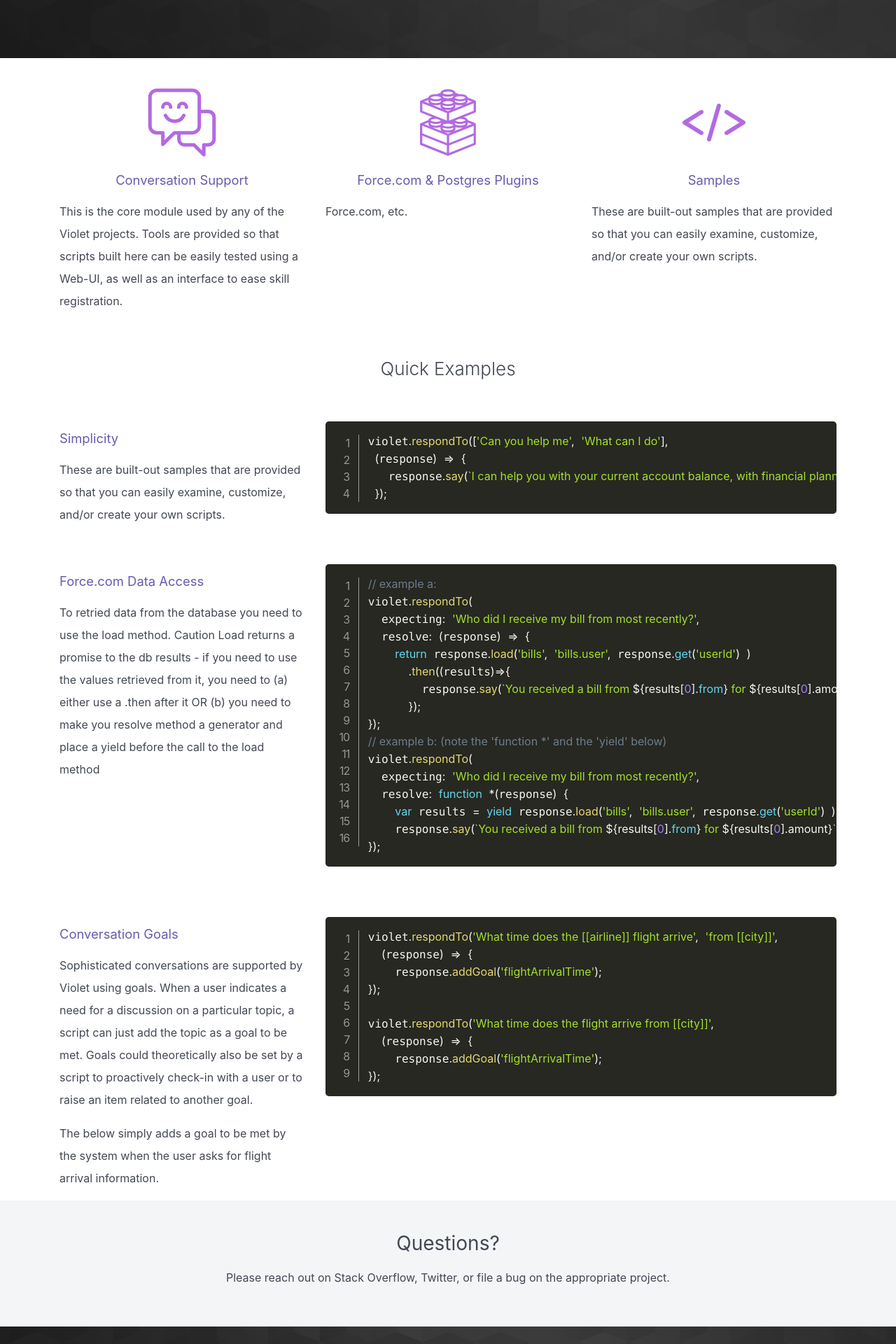
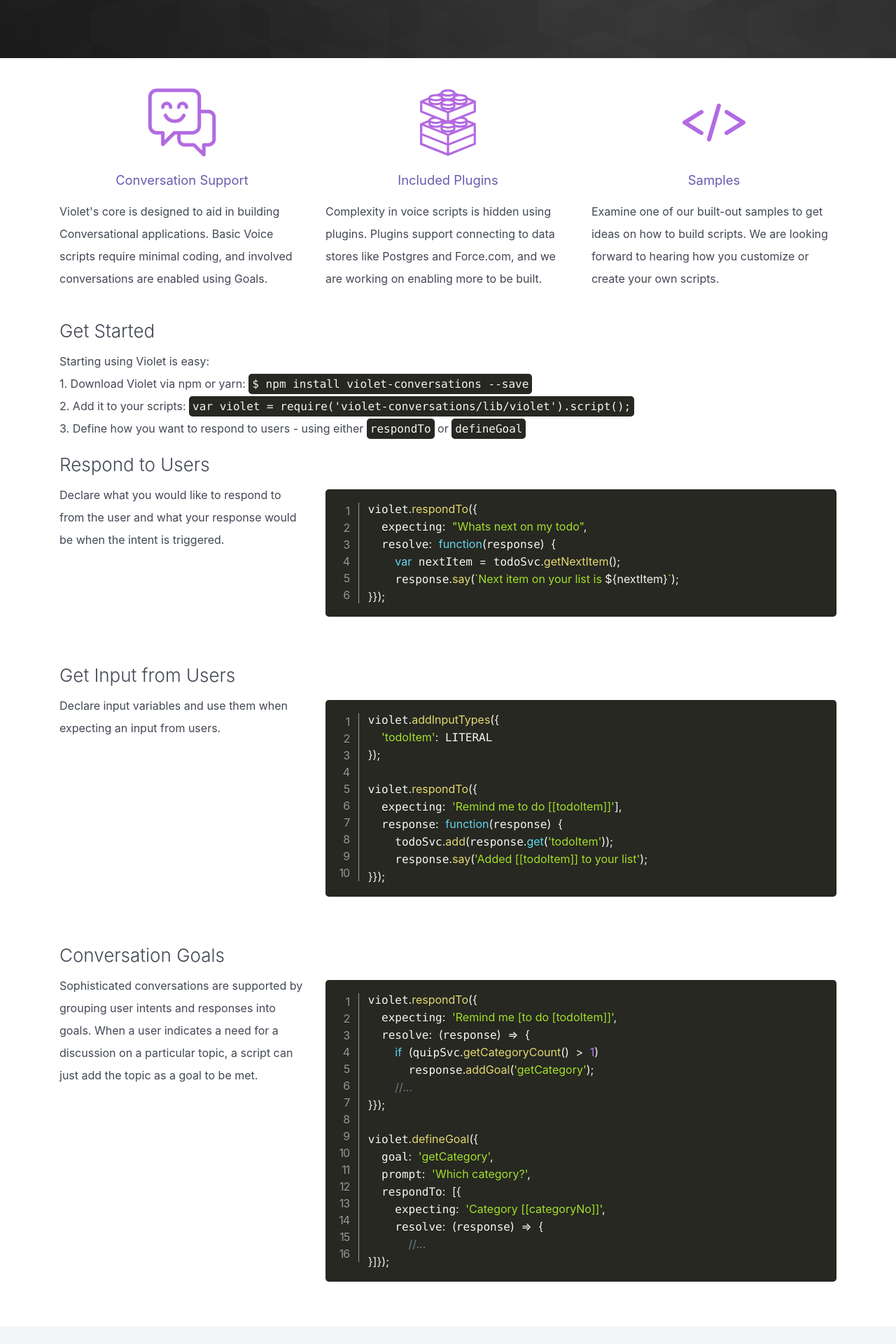
Before and after one commit to salesforce-misc/HelloViolet.ai, a Jekyll site: the page index.html, which Jekyll copies as it is, in a window 1280 px wide. Shown: the part 517-2437 px from the top of the page at 70% size. Built offline with Jekyll 4.4.1, drawn with Linux system fonts in a browser that asks for light colours; nearby versions of some CDN libraries; some web fonts are replaced.

Commit message:
updated most descriptions and examples

```diff
--- a/index.html
+++ b/index.html
@@ -19,6 +19,7 @@
     <link rel="stylesheet" href="assets/css/prism.css" />
     <style>
       .btn-primary { margin-left: 14px; margin-right: 14px; }
+      #inline-code { /*background-color:#f4f5f7; color: inherit;*/ padding: 5px; }
     </style>
   </head>
 
@@ -95,7 +96,12 @@
                   <h6 class="card-subtitle text-muted">Conversation Support</h6>
                 </div>
 
-                <p>This is the core module used by any of the Violet projects. Tools are provided so that scripts built here can be easily tested using a Web-UI, as well as an interface to ease skill registration.</p>
+                <p>
+                  Violet's core is designed to aid in building Conversational applications.
+                  Basic Voice scripts require minimal coding, and involved conversations
+                  are enabled using Goals.
+                  <!-- Tools are provided so that scripts built here can be easily tested using a Web-UI, as well as an interface to ease skill registration. -->
+                </p>
               </div>
             </div>
           </div>
@@ -104,9 +110,13 @@
               <div class="card-block">
                 <div class="text-center">
                   <img src="assets/images/plugin.svg" class="topicon"/>
-                  <h6 class="card-subtitle text-muted">Force.com &amp; Postgres Plugins</h6>
+                  <h6 class="card-subtitle text-muted">Included Plugins</h6>
                 </div>
-                <p>Force.com, etc.</p>
+                <p>
+                  Complexity in voice scripts is hidden using plugins.
+                  Plugins support connecting to data stores like Postgres and
+                  Force.com, and we are working on enabling more to be built.
+                </p>
               </div>
             </div>
           </div>
@@ -117,7 +127,10 @@
                   <img src="assets/images/code.svg" class="topicon"/>
                   <h6 class="card-subtitle text-muted">Samples</h6>
                 </div>
-                <p>These are built-out samples that are provided so that you can easily examine, customize, and/or create your own scripts.</p>
+                <p>
+                  Examine one of our built-out samples to get ideas on how to build scripts.
+                  We are looking forward to hearing how you customize or create your own scripts.
+                </p>
               </div>
             </div>
           </div>
@@ -126,29 +139,105 @@
     </section>
 
 
+    <!--
+    <section class="section-features text-xs-left" style="padding-top:2.65rem">
+      <div class="container">
+        <h6 class="text-xs-center card-subtitle text-muted">Get Started</h6>
+        <div class="row">
+          <div class="col-md-4">
+            <p>Download Violet via npm or yarn.</p>
+          </div>
+          <div class="col-md-8">
+            <pre><code class="language-bash">$ npm install violet-conversations --save</code></pre>
+          </div>
+        </div>
+      </div>
+    </section>
+
+  <section>
+    <div class="container">
+      <div class="row">
+        <div class="col-md-12 col-xl-12 text-center m-b-3">
+          Download Violet via npm or yarn: <code class="language-bash" id="inline-code">$ npm install violet-conversations --save</code>
+        </div>
+      </div>
+    </div>
+  </section>
+-->
+
+  <section>
+    <div class="container">
+      <div class="row">
+        <div class="col-xs-12">
+          <h2>Get Started</h2>
+        </div>
+      </div>
+      <div class="row">
+        <div class="col-md-12 col-xl-12 m-b-3">
+          Starting using Violet is easy:<br>
+          1. Download Violet via npm or yarn: <code class="language-xxx" id="inline-code">$ npm install violet-conversations --save</code><br>
+          2. Add it to your scripts: <code class="language-xxx" id="inline-code">var violet = require('violet-conversations/lib/violet').script();</code><br>
+          3. Define how you want to respond to users - using either <code class="language-xxx" id="inline-code">respondTo</code> or <code class="language-xxx" id="inline-code">defineGoal</code>
+        </div>
+      </div>
+    </div>
+  </section>
+
     <section class="text-xs-left">
       <div class="container">
         <div class="row">
-          <div class="col-xs-12 text-center">
-                      <h2 class="m-b-3-2">Quick Examples</h2>
+          <div class="col-xs-12">
+            <h2>Respond to Users</h2>
           </div>
         </div>
         <div class="row">
           <div class="col-md-4">
-            <h6 class="card-subtitle text-muted">Simplicity</h6>
-            <p>These are built-out samples that are provided so that you can easily examine, customize, and/or create your own scripts.</p>
+            <p>
+              Declare what you would like to respond to from the user and what your response would be when the intent is triggered.
+            </p>
           </div>
           <div class="col-md-8">
-            <pre class="line-numbers" style="white-space: pre-wrap"><code class="language-javascript">violet.respondTo(['Can you help me', 'What can I do'],
- (response) => {
-   response.say(`I can help you with your current account balance, with financial planning, budgeting, investing, or taking out a loan`);
- });</code></pre>
+            <pre class="line-numbers" style="white-space: pre-wrap"><code class="language-javascript">violet.respondTo({
+  expecting: "Whats next on my todo",
+  resolve: function(response) {
+    var nextItem = todoSvc.getNextItem();
+    response.say(`Next item on your list is ${nextItem}`);
+}});</code></pre>
+          </div>
+        </div>
+        <div class="row">
+          <div class="col-xs-12">
+            <h2>Get Input from Users</h2>
+          </div>
+        </div>
+        <div class="row">
+          <div class="col-md-4">
+            <p>
+              Declare input variables and use them when expecting an input from users.
+            </p>
+          </div>
+          <div class="col-md-8">
+            <pre class="line-numbers" style="white-space: pre-wrap"><code class="language-javascript">violet.addInputTypes({
+  'todoItem': LITERAL
+});
+
+violet.respondTo({
+  expecting: 'Remind me to do [[todoItem]]'],
+  response: function(response) {
+    todoSvc.add(response.get('todoItem'));
+    response.say('Added [[todoItem]] to your list');
+}});</code></pre>
           </div>
         </div>
 
+        <!--
+        <div class="row">
+          <div class="col-xs-12">
+            <h2>Force.com Data Access</h2>
+          </div>
+        </div>
         <div class="row">
           <div class="col-md-4">
-            <h6 class="card-subtitle text-muted">Force.com Data Access</h6>
             <p>To retried data from the database you need to use the load method. Caution Load returns a promise to the db results - if you need to use the values retrieved from it, you need to (a) either use a .then after it OR (b) you need to make you resolve method a generator and place a yield before the call to the load method</p>
           </div>
           <div class="col-md-8">
@@ -170,23 +259,38 @@
 });</code></pre>
           </div>
         </div>
+      -->
 
         <div class="row">
+          <div class="col-xs-12">
+            <h2>Conversation Goals</h2>
+          </div>
+        </div>
+        <div class="row">
           <div class="col-md-4">
-            <h6 class="card-subtitle text-muted">Conversation Goals</h6>
-            <p>Sophisticated conversations are supported by Violet using goals. When a user indicates a need for a discussion on a particular topic, a script can just add the topic as a goal to be met. Goals could theoretically also be set by a script to proactively check-in with a user or to raise an item related to another goal.</p>
-            <p>The below simply adds a goal to be met by the system when the user asks for flight arrival information.</p>
+            <p>
+              Sophisticated conversations are supported by grouping user intents and responses into goals.
+              When a user indicates a need for a discussion on a particular topic, a script can just add the
+              topic as a goal to be met.
+            </p>
           </div>
           <div class="col-md-8">
-            <pre style="white-space: pre-wrap" class="line-numbers"><code class="language-javascript">violet.respondTo('What time does the [[airline]] flight arrive', 'from [[city]]',
-  (response) => {
-    response.addGoal('flightArrivalTime');
-});
+            <pre style="white-space: pre-wrap" class="line-numbers"><code class="language-javascript">violet.respondTo({
+  expecting: 'Remind me [to do [todoItem]]',
+  resolve: (response) => {
+    if (quipSvc.getCategoryCount() > 1)
+      response.addGoal('getCategory');
+    //...
+}});
 
-violet.respondTo('What time does the flight arrive from [[city]]',
-  (response) => {
-    response.addGoal('flightArrivalTime');
-});</code></pre>
+violet.defineGoal({
+  goal: 'getCategory',
+  prompt: 'Which category?',
+  respondTo: [{
+    expecting: 'Category [[categoryNo]]',
+    resolve: (response) => {
+      //...
+}]});</code></pre>
           </div>
         </div>
 
```
